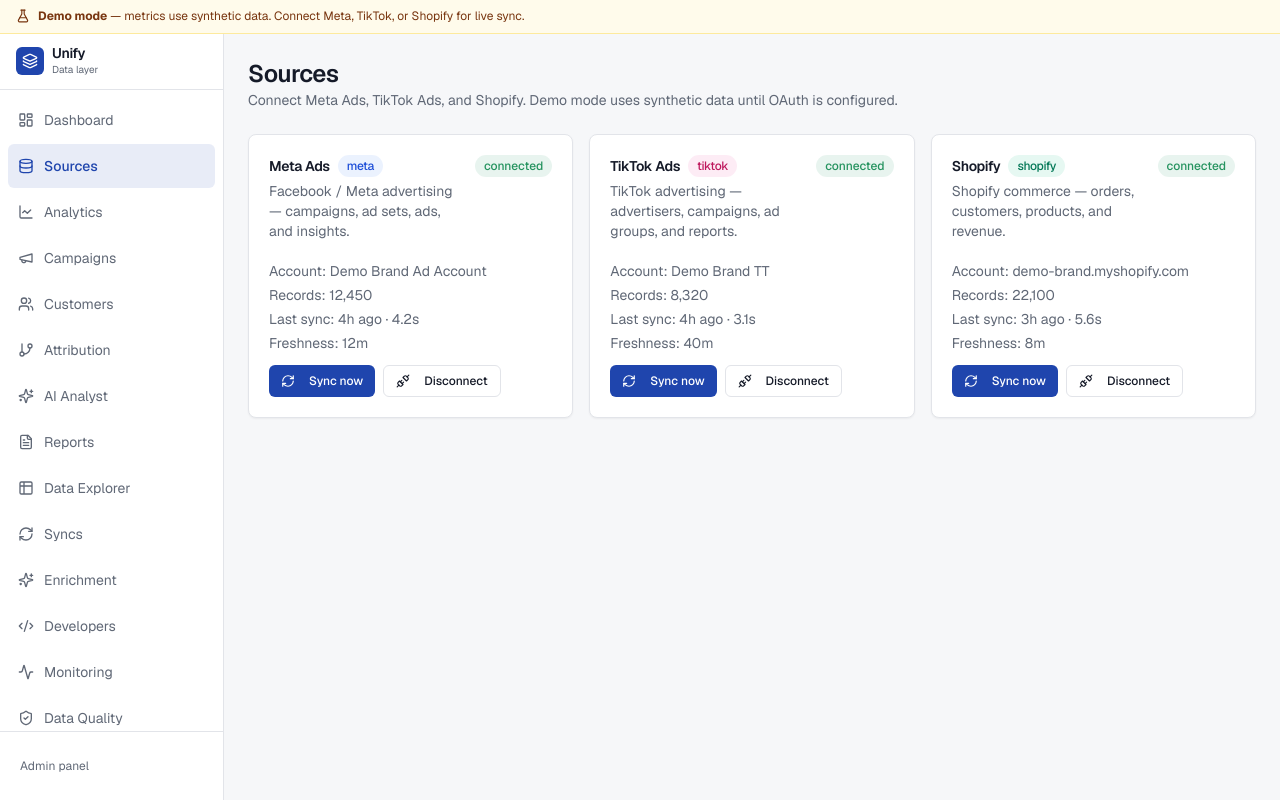
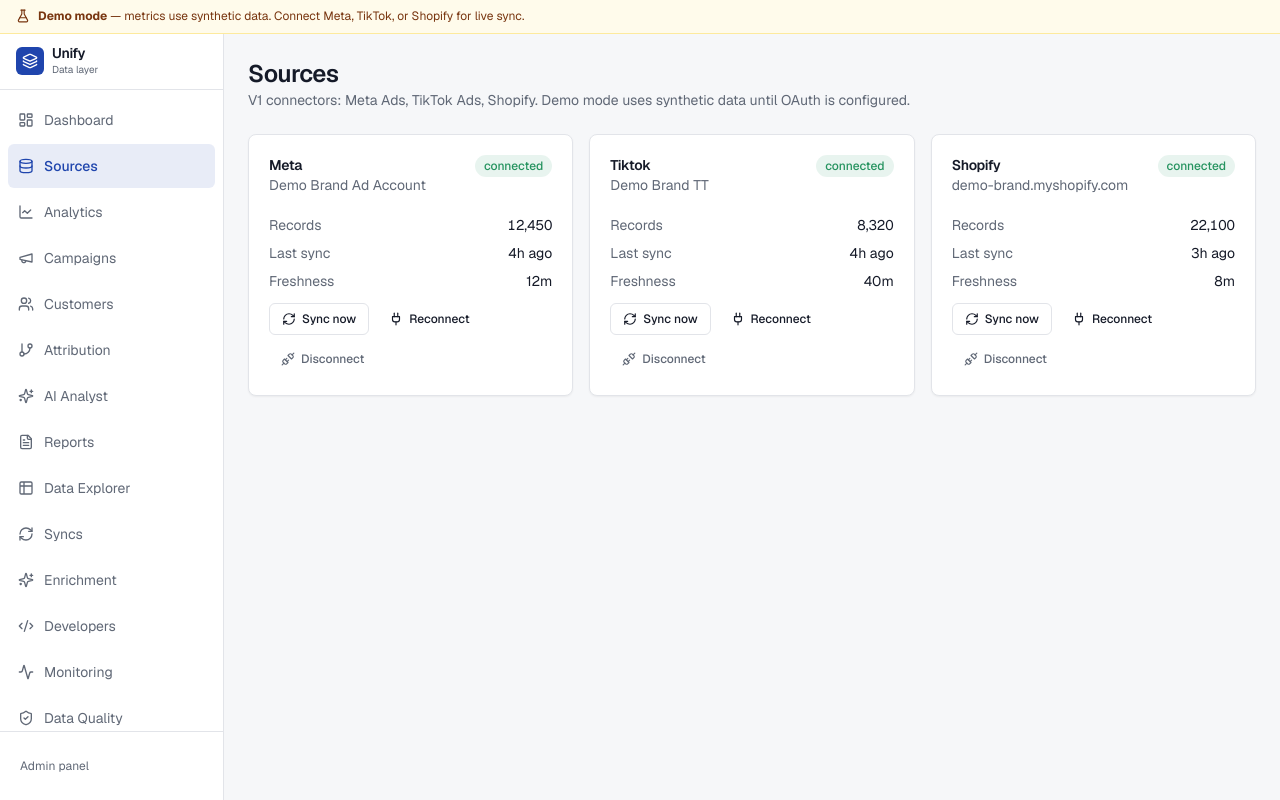
Before and after one commit to lilcoins89/website-platform, a Next.js app: page /sources in a window 1280 px wide. Built offline with nearby package versions, Linux system fonts and the light colour scheme.

Commit message:
feat: sources and campaigns UI pages

```diff
--- a/app/(app)/campaigns/page.tsx
+++ b/app/(app)/campaigns/page.tsx
@@ -3,40 +3,43 @@
 import { useMemo, useState } from "react";
 import { Search } from "lucide-react";
 import { Card, CardContent } from "@/components/ui/card";
+import { Input } from "@/components/ui/input";
 import { Badge } from "@/components/ui/badge";
-import { Input } from "@/components/ui/input";
-import { campaigns, anomalies } from "@/lib/demo/data";
+import { campaigns as demoCampaigns } from "@/lib/demo/data";
 import { formatCurrency, formatNumber, formatRoas } from "@/lib/utils";
 
 export default function CampaignsPage() {
   const [q, setQ] = useState("");
   const [source, setSource] = useState<"all" | "meta" | "tiktok">("all");
-  const [sort, setSort] = useState<"roas" | "spend" | "revenue">("roas");
+  const [status, setStatus] = useState<"all" | "active" | "paused">("all");
 
   const rows = useMemo(() => {
-    let list = [...campaigns];
-    if (source !== "all") list = list.filter((c) => c.source === source);
-    if (q.trim()) {
-      const t = q.toLowerCase();
-      list = list.filter((c) => c.name.toLowerCase().includes(t));
-    }
-    list.sort((a, b) => b[sort] - a[sort]);
-    return list;
-  }, [q, source, sort]);
+    return demoCampaigns.filter((c) => {
+      if (source !== "all" && c.source !== source) return false;
+      if (status !== "all" && c.status !== status) return false;
+      if (q && !c.name.toLowerCase().includes(q.toLowerCase())) return false;
+      return true;
+    });
+  }, [q, source, status]);
 
   return (
     <div className="space-y-6">
       <div>
         <h1 className="text-2xl font-semibold tracking-tight">Campaigns</h1>
         <p className="text-sm text-muted-foreground">
-          Unified campaign view across Meta and TikTok with ROAS, CPA, and anomaly flags.
+          Unified Meta and TikTok campaigns with shared metrics.
         </p>
       </div>
 
-      <div className="flex flex-wrap gap-2">
-        <div className="relative flex-1 min-w-[180px]">
+      <div className="flex flex-col gap-3 sm:flex-row sm:items-center">
+        <div className="relative flex-1 max-w-sm">
           <Search className="absolute left-2.5 top-2.5 h-4 w-4 text-muted-foreground" />
-          <Input className="pl-8" placeholder="Search campaigns\u2026" value={q} onChange={(e) => setQ(e.target.value)} />
+          <Input
+            className="pl-9"
+            placeholder="Search campaigns\u2026"
+            value={q}
+            onChange={(e) => setQ(e.target.value)}
+          />
         </div>
         <select
           className="h-9 rounded-md border bg-card px-3 text-sm"
@@ -49,20 +52,14 @@
         </select>
         <select
           className="h-9 rounded-md border bg-card px-3 text-sm"
-          value={sort}
-          onChange={(e) => setSort(e.target.value as typeof sort)}
+          value={status}
+          onChange={(e) => setStatus(e.target.value as typeof status)}
         >
-          <option value="roas">Sort: ROAS</option>
-          <option value="spend">Sort: Spend</option>
-          <option value="revenue">Sort: Revenue</option>
+          <option value="all">All statuses</option>
+          <option value="active">Active</option>
+          <option value="paused">Paused</option>
         </select>
       </div>
-
-      {anomalies.length > 0 ? (
-        <div className="rounded-md border border-amber-200 bg-amber-50 px-3 py-2 text-xs text-amber-900">
-          {anomalies.length} anomaly flag(s) in the demo window \u2014 see Dashboard for details.
-        </div>
-      ) : null}
 
       <Card>
         <CardContent className="p-0 overflow-x-auto">
@@ -76,22 +73,24 @@
                 <th className="p-3 font-medium text-right">Revenue</th>
                 <th className="p-3 font-medium text-right">ROAS</th>
                 <th className="p-3 font-medium text-right">Conv.</th>
-                <th className="p-3 font-medium text-right">CPA</th>
               </tr>
             </thead>
             <tbody>
               {rows.map((c) => (
                 <tr key={c.id} className="border-b last:border-0">
-                  <td className="p-3 font-medium max-w-[220px]">{c.name}</td>
+                  <td className="p-3 font-medium max-w-[220px] truncate">{c.name}</td>
                   <td className="p-3">
                     <Badge variant={c.source === "meta" ? "meta" : "tiktok"}>{c.source}</Badge>
                   </td>
-                  <td className="p-3 capitalize">{c.status}</td>
+                  <td className="p-3">
+                    <Badge variant={c.status === "active" ? "success" : "secondary"}>
+                      {c.status}
+                    </Badge>
+                  </td>
                   <td className="p-3 text-right tabular-nums">{formatCurrency(c.spend)}</td>
                   <td className="p-3 text-right tabular-nums">{formatCurrency(c.revenue)}</td>
                   <td className="p-3 text-right tabular-nums">{formatRoas(c.roas)}</td>
                   <td className="p-3 text-right tabular-nums">{formatNumber(c.conversions)}</td>
-                  <td className="p-3 text-right tabular-nums">{formatCurrency(c.cpa)}</td>
                 </tr>
               ))}
             </tbody>
--- a/app/(app)/sources/page.tsx
+++ b/app/(app)/sources/page.tsx
@@ -3,67 +3,35 @@
 import { useState } from "react";
 import { Plug, RefreshCw, Unplug } from "lucide-react";
 import { Card, CardContent, CardHeader, CardTitle, CardDescription } from "@/components/ui/card";
+import { Button } from "@/components/ui/button";
 import { Badge } from "@/components/ui/badge";
-import { Button } from "@/components/ui/button";
-import { sources as initialSources } from "@/lib/demo/data";
-import { formatNumber, formatDuration, relativeTime } from "@/lib/utils";
-import type { Source, SourceProvider } from "@/types";
-
-const providerMeta: Record<
-  SourceProvider,
-  { title: string; description: string; badge: "meta" | "tiktok" | "shopify" }
-> = {
-  meta: {
-    title: "Meta Ads",
-    description: "Facebook / Meta advertising — campaigns, ad sets, ads, and insights.",
-    badge: "meta",
-  },
-  tiktok: {
-    title: "TikTok Ads",
-    description: "TikTok advertising — advertisers, campaigns, ad groups, and reports.",
-    badge: "tiktok",
-  },
-  shopify: {
-    title: "Shopify",
-    description: "Shopify commerce — orders, customers, products, and revenue.",
-    badge: "shopify",
-  },
-};
+import { sources as demoSources } from "@/lib/demo/data";
+import { relativeTime, formatNumber } from "@/lib/utils";
+import type { Source } from "@/types";
 
 export default function SourcesPage() {
-  const [sources, setSources] = useState<Source[]>(initialSources);
-  const [syncing, setSyncing] = useState<string | null>(null);
+  const [items, setItems] = useState<Source[]>(demoSources);
+  const [busy, setBusy] = useState<string | null>(null);
 
-  async function runSync(id: string) {
-    setSyncing(id);
+  async function sync(id: string) {
+    setBusy(id);
+    setItems((prev) =>
+      prev.map((s) => (s.id === id ? { ...s, status: "syncing" as const } : s))
+    );
     await new Promise((r) => setTimeout(r, 900));
-    setSources((prev) =>
+    setItems((prev) =>
       prev.map((s) =>
         s.id === id
           ? {
               ...s,
+              status: "connected",
               lastSyncAt: new Date().toISOString(),
-              status: "connected",
-              lastSyncDurationMs: 900 + Math.floor(Math.random() * 800),
               dataFreshness: "just now",
             }
           : s
       )
     );
-    setSyncing(null);
-  }
-
-  function toggle(id: string) {
-    setSources((prev) =>
-      prev.map((s) =>
-        s.id === id
-          ? {
-              ...s,
-              status: s.status === "connected" ? "disconnected" : "connected",
-            }
-          : s
-      )
-    );
+    setBusy(null);
   }
 
   return (
@@ -71,57 +39,69 @@
       <div>
         <h1 className="text-2xl font-semibold tracking-tight">Sources</h1>
         <p className="text-sm text-muted-foreground">
-          Connect Meta Ads, TikTok Ads, and Shopify. Demo mode uses synthetic data until OAuth is configured.
+          V1 connectors: Meta Ads, TikTok Ads, Shopify. Demo mode uses synthetic data until OAuth is
+          configured.
         </p>
       </div>
 
-      <div className="grid gap-4 lg:grid-cols-3">
-        {sources.map((s) => {
-          const meta = providerMeta[s.provider];
-          const busy = syncing === s.id;
-          return (
+      <div className="grid gap-4 md:grid-cols-2 lg:grid-cols-3">
+        {items.map((s) => (
           <Card key={s.id}>
             <CardHeader>
               <div className="flex items-start justify-between gap-2">
                 <div>
-                    <CardTitle className="flex items-center gap-2">
-                      {meta.title}
-                      <Badge variant={meta.badge}>{s.provider}</Badge>
-                    </CardTitle>
-                    <CardDescription className="mt-1">{meta.description}</CardDescription>
+                  <CardTitle className="capitalize">{s.provider}</CardTitle>
+                  <CardDescription>{s.accountName ?? s.name}</CardDescription>
                 </div>
-                  <Badge variant={s.status === "connected" ? "success" : "secondary"}>{s.status}</Badge>
+                <Badge
+                  variant={
+                    s.status === "connected"
+                      ? "success"
+                      : s.status === "syncing"
+                        ? "secondary"
+                        : "destructive"
+                  }
+                >
+                  {s.status}
+                </Badge>
               </div>
             </CardHeader>
             <CardContent className="space-y-3 text-sm">
-                <div className="space-y-1 text-muted-foreground">
-                  <p>Account: {s.accountName ?? "\u2014"}</p>
-                  <p>Records: {formatNumber(s.recordsImported)}</p>
-                  <p>
-                    Last sync:{" "}
-                    {s.lastSyncAt
-                      ? `${relativeTime(s.lastSyncAt)}${s.lastSyncDurationMs ? ` \u00b7 ${formatDuration(s.lastSyncDurationMs)}` : ""}`
-                      : "\u2014"}
-                  </p>
-                  <p>Freshness: {s.dataFreshness ?? "\u2014"}</p>
+              <div className="grid grid-cols-2 gap-2 text-muted-foreground">
+                <span>Records</span>
+                <span className="text-right tabular-nums text-foreground">
+                  {formatNumber(s.recordsImported)}
+                </span>
+                <span>Last sync</span>
+                <span className="text-right text-foreground">
+                  {s.lastSyncAt ? relativeTime(s.lastSyncAt) : "\u2014"}
+                </span>
+                <span>Freshness</span>
+                <span className="text-right text-foreground">{s.dataFreshness ?? "\u2014"}</span>
               </div>
               <div className="flex flex-wrap gap-2">
-                  <Button size="sm" disabled={busy || s.status !== "connected"} onClick={() => runSync(s.id)}>
-                    <RefreshCw className={`h-3.5 w-3.5 mr-1.5 ${busy ? "animate-spin" : ""}`} />
-                    {busy ? "Syncing\u2026" : "Sync now"}
+                <Button
+                  size="sm"
+                  variant="outline"
+                  disabled={busy === s.id}
+                  onClick={() => sync(s.id)}
+                  className="gap-1.5"
+                >
+                  <RefreshCw className={`h-3.5 w-3.5 ${busy === s.id ? "animate-spin" : ""}`} />
+                  Sync now
                 </Button>
-                  <Button size="sm" variant="outline" onClick={() => toggle(s.id)}>
-                    {s.status === "connected" ? (
-                      <><Unplug className="h-3.5 w-3.5 mr-1.5" /> Disconnect</>
-                    ) : (
-                      <><Plug className="h-3.5 w-3.5 mr-1.5" /> Connect</>
-                    )}
+                <Button size="sm" variant="ghost" className="gap-1.5">
+                  <Plug className="h-3.5 w-3.5" />
+                  Reconnect
+                </Button>
+                <Button size="sm" variant="ghost" className="gap-1.5 text-muted-foreground">
+                  <Unplug className="h-3.5 w-3.5" />
+                  Disconnect
                 </Button>
               </div>
             </CardContent>
           </Card>
-          );
-        })}
+        ))}
       </div>
     </div>
   );
```
Lines whose indentation alone changed are shown as unchanged.
